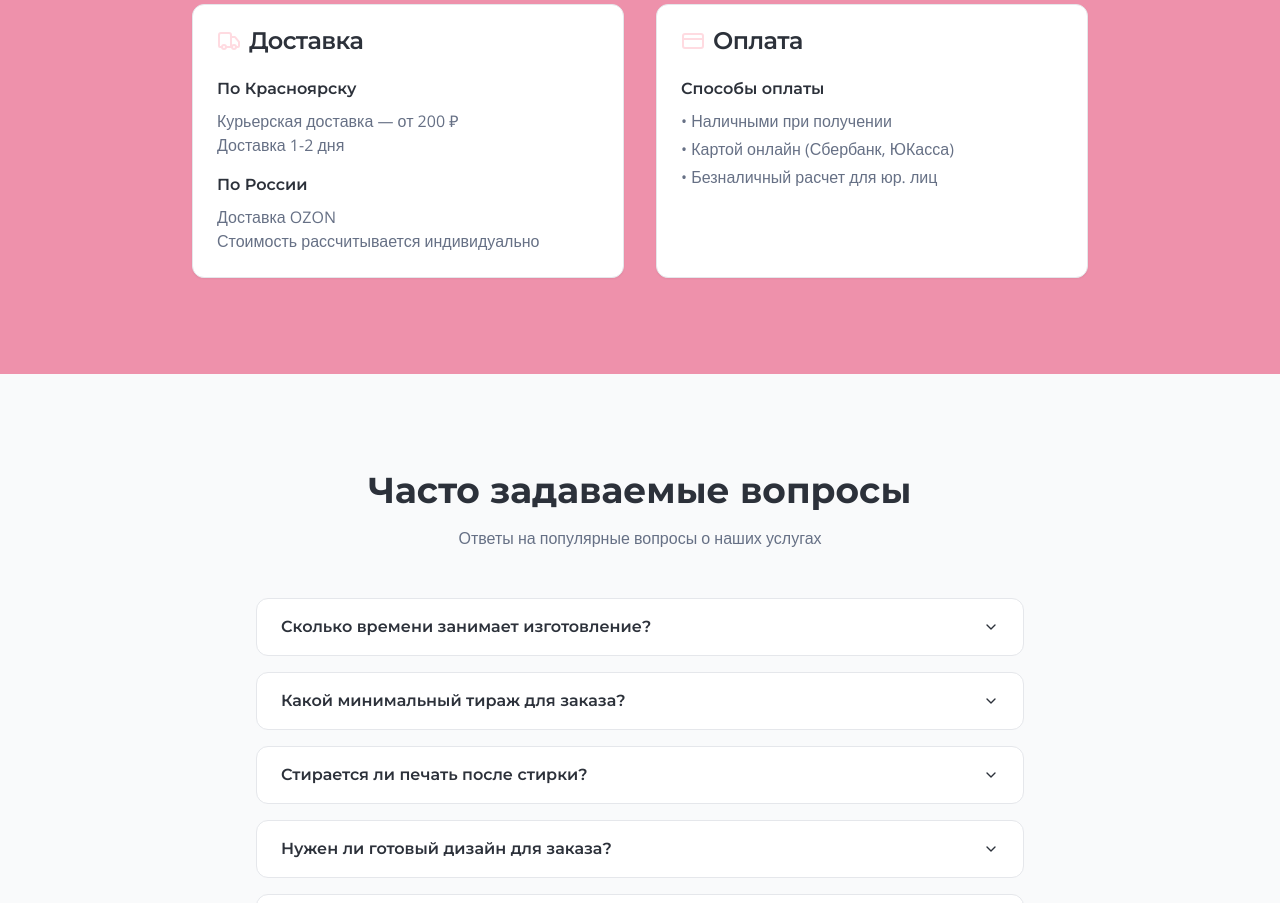
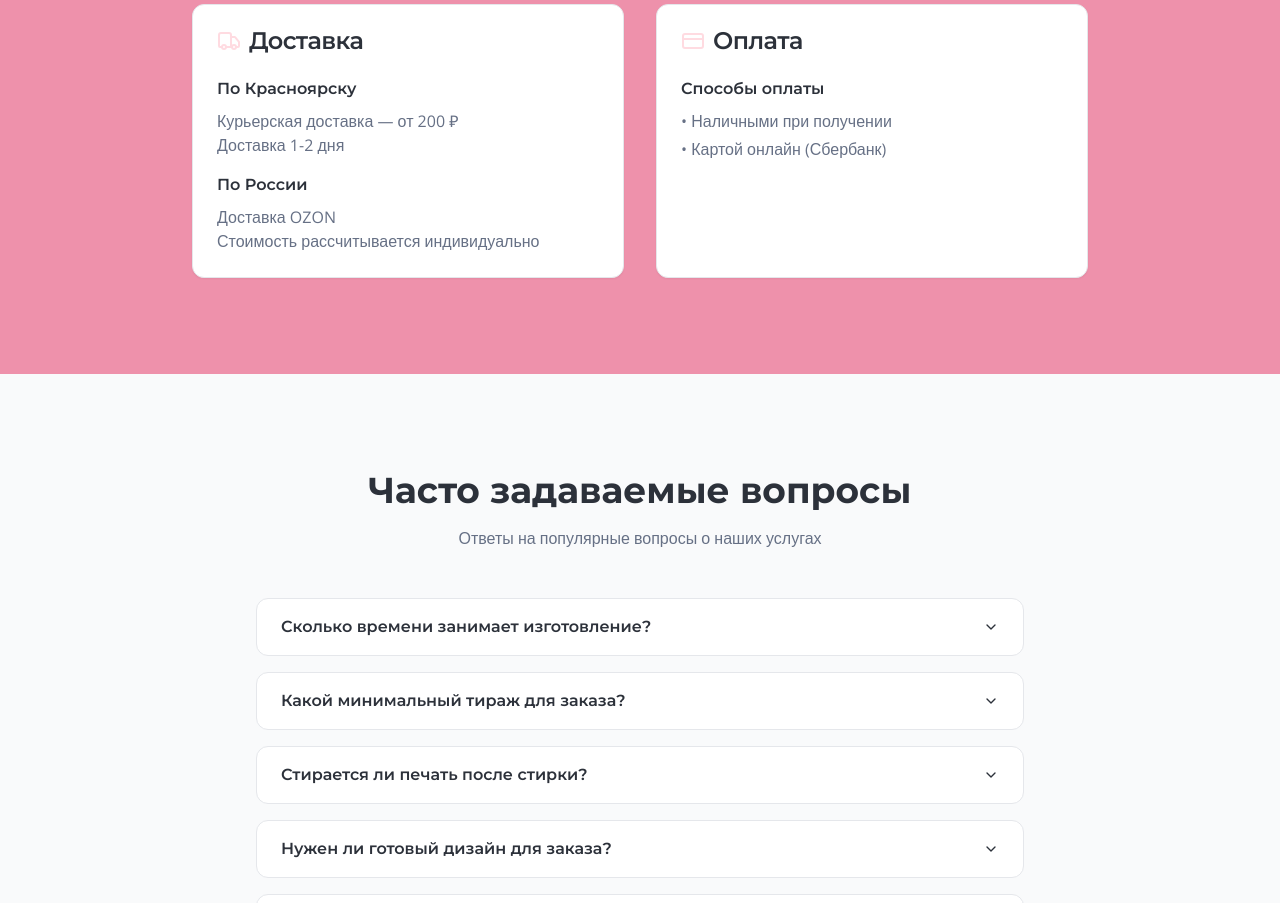
Before and after one commit to pr-poehali-dev/print-sokol-web, a React (Vite) app: page / in a window 1280 px wide. Shown: the part 4320-5223 px from the top of the page. Built offline with nearby package versions, Linux system fonts and the light colour scheme.

Commit message:
Обновление 2 компонентов

```diff
--- a/src/components/sections/ContentSections.tsx
+++ b/src/components/sections/ContentSections.tsx
@@ -202,8 +202,8 @@ export default function ContentSections() {
                   <h4 className="font-semibold mb-2">Способы оплаты</h4>
                   <ul className="text-muted-foreground space-y-1">
                     <li>• Наличными при получении</li>
-                    <li>• Картой онлайн (Сбербанк, ЮКасса)</li>
-                    <li>• Безналичный расчет для юр. лиц</li>
+                    <li>• Картой онлайн (Сбербанк)</li>
+                    <li></li>
                   </ul>
                 </div>
               </CardContent>
```
